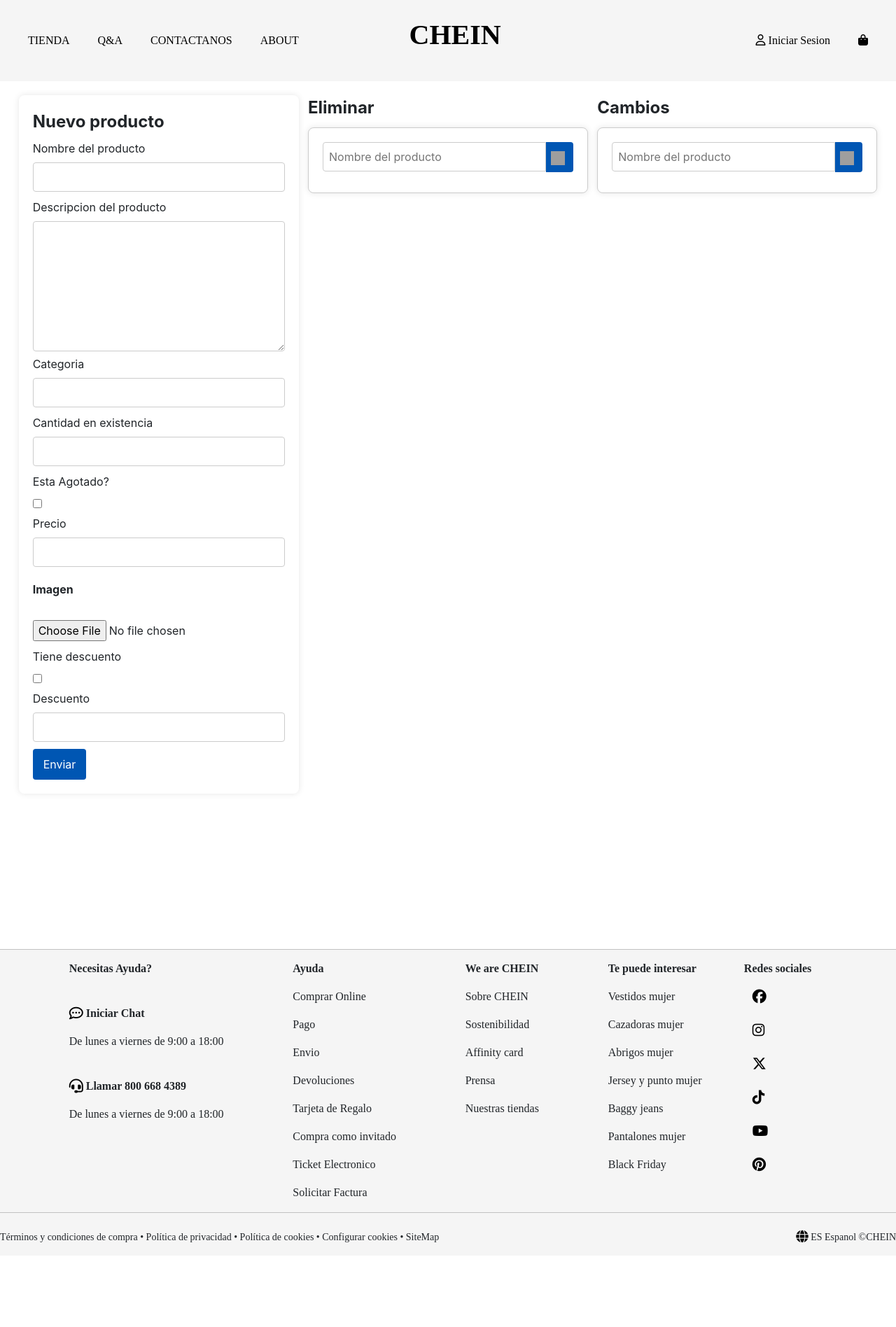
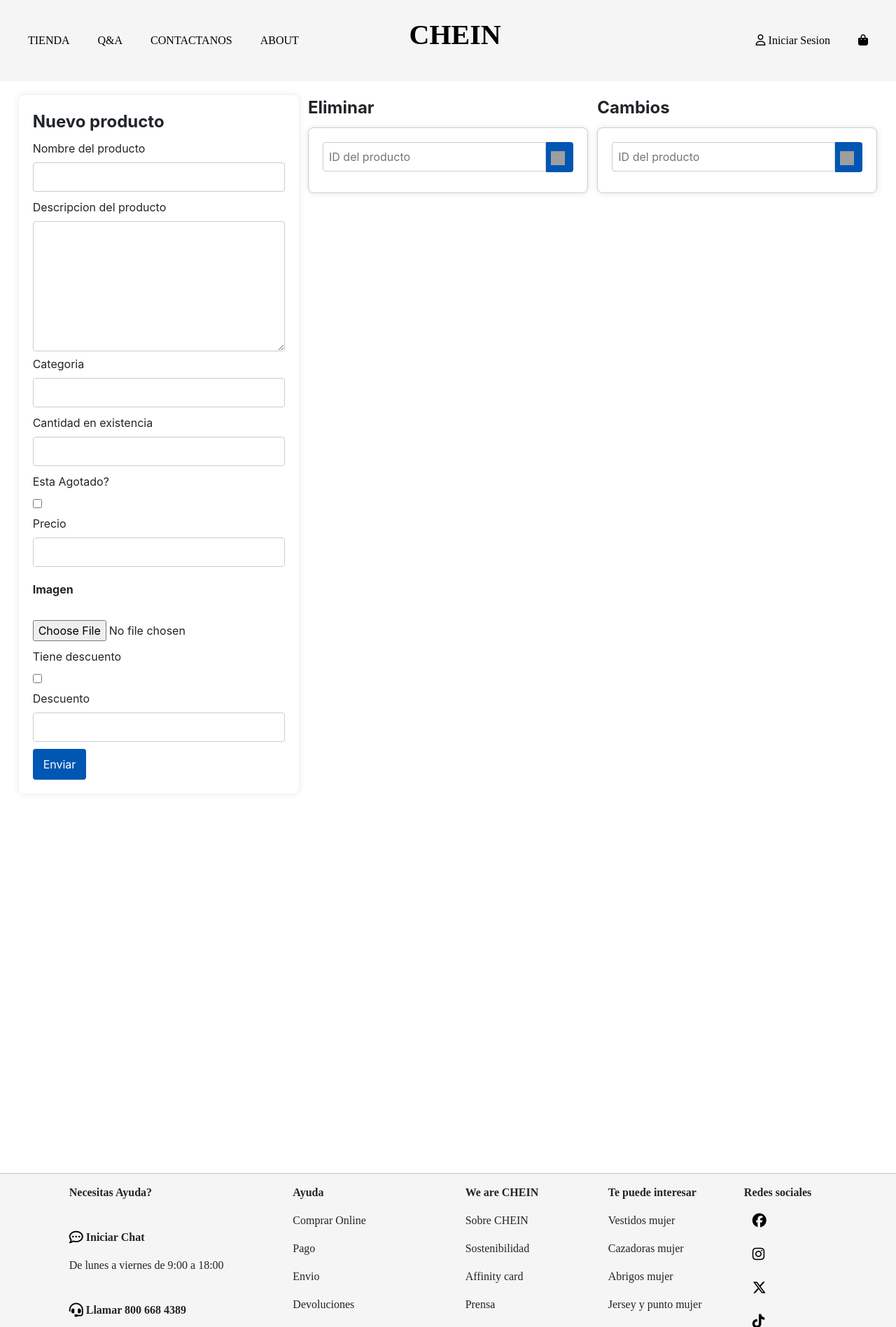
Before and after one commit to fabianreyesmn/CHEIN, a PHP site: page /ABC.php in a window 1280 px wide. Shown: the top 1896 px of the page at 70% size. Before the commit the page ends 1776 px from the top, so only its background shows below. Run offline with PHP 8.4, Linux system fonts and the light colour scheme; some libraries are stand-ins or nearby versions; some web fonts are replaced; grey boxes are pictures that could not be loaded.

Commit message:
cambio a que sea con ID

```diff
--- a/public_html/ABC.php
+++ b/public_html/ABC.php
@@ -3,6 +3,7 @@ SESSION_START();
 ?>
 <!DOCTYPE html>
 <html lang="es">
+
 <head>
     <meta charset="UTF-8">
     <script src="https://kit.fontawesome.com/48174618d9.js" crossorigin="anonymous"></script>
@@ -13,6 +14,7 @@ SESSION_START();
     <link rel="stylesheet" href="estilos/estilosABC.css">
 </head>
 <?php include("otroheader.php") ?>
+
 <body id="html">
     <div class="contenido2">
         <div class="contenedor-Altas">
@@ -142,7 +144,7 @@ SESSION_START();
             <legend id="title-bajas">Eliminar</legend>
             <form id="bajas" action="<?php echo htmlspecialchars($_SERVER["PHP_SELF"]); ?>" method="post">
                 <div id="div-bajas">
-                    <input id="bajas" type="text" placeholder="Nombre del producto" name="nombre" required>
+                    <input id="bajas" type="text" placeholder="ID del producto" name="id" required>
                     <input type="hidden" name="formulario" value="bajas">
                     <button id="btn-bajas" type="submit">
                         <img src="https://icones.pro/wp-content/uploads/2021/06/icone-loupe-noir.png" alt="Lupa" width="25px" height="25px">
@@ -159,19 +161,26 @@ SESSION_START();
                 $conexion = new mysqli($servidor, $usuario, $contrasena, $base_de_datos);
                 if ($conexion->connect_error) {
                     die("Conexión fallida: " . $conexion->connect_error);
-                } else {
-                    $nombre = $_POST['nombre'];
-                    $sql = "DELETE FROM Producto WHERE Nombre_P = '$nombre'";
-
-                    if ($conexion->query($sql) === TRUE) {
-                        echo "<div class='eliminado bajasmsg'>";
-                        echo "<h4>Producto eliminado con éxito</h4>";
+                }
+                $id = $_POST['id'];
+                $query = "SELECT * FROM producto WHERE ID_Producto = $id";
+                $result = $conexion->query($query);
+                if ($result->num_rows > 0) {
+                    $deleteQuery = "DELETE FROM producto WHERE ID_Producto = $id";
+                    if ($conexion->query($deleteQuery) === TRUE) {
+                        echo "<div class='aprobado'>";
+                        echo "<h4>El producto ha sido eliminado con éxito.</h4>";
                         echo "</div>";
                     } else {
-                        echo "<div class='denegado bajasmsg'>";
+                        echo "<div class='denegado'>";
                         echo "<h4>Error al eliminar el producto: " . $conexion->error . "</h4>";
                         echo "</div>";
                     }
+                } else {
+                    // The product does not exist, display a message
+                    echo "<div class='denegado'>";
+                    echo "<h4>El producto no existe.</h4>";
+                    echo "</div>";
                 }
             }
             ?>
@@ -180,7 +189,7 @@ SESSION_START();
             <legend id="title-cambios">Cambios</legend>
             <form id="cambios" action="<?php echo htmlspecialchars($_SERVER["PHP_SELF"]); ?>" method="post">
                 <div id="div-cambios">
-                    <input id="cambios" type="text" placeholder="Nombre del producto" name="nombre" required>
+                    <input id="cambios" type="text" placeholder="ID del producto" name="id" required>
                     <input type="hidden" name="formulario" value="cambios">
                     <button id="btn-cambios" type="submit">
                         <img src="https://icones.pro/wp-content/uploads/2021/06/icone-loupe-noir.png" alt="Lupa" width="25px" height="25px">
@@ -199,7 +208,7 @@ SESSION_START();
                 if ($conexion->connect_error) {
                     die("Conexión fallida: " . $conexion->connect_error);
                 } else {
-                    $nombre = $_POST['nombre'];
+                    $id = $_POST['id'];
                     $sql = "SELECT
                         Producto.ID_Producto,
                         Producto.Nombre_P,
@@ -214,14 +223,18 @@ SESSION_START();
                         FROM
                             Producto
                         WHERE
-                            Nombre_P = '$nombre';";
+                            ID_Producto = '$id';";
                     $resultado = $conexion->query($sql);
                     if ($resultado->num_rows > 0) {
                         while ($fila = $resultado->fetch_assoc()) {
                             echo '<form id="form2" action="' . htmlspecialchars($_SERVER["PHP_SELF"]) . '" method="post" enctype="multipart/form-data">';
                             echo '<legend>Modificar producto</legend>';
+
+                            echo '<label for="id_producto">ID del producto</label><br>';
+                            echo '<input type="text" id="id_producto" name="id_producto" value="' . $id . '" required><br>';
+
                             echo '<label for="nombre_producto">Nombre del producto</label><br>';
-                            echo '<input type="text" id="nombre_producto" name="nombre_producto" value="' . $nombre . '" required><br>';
+                            echo '<input type="text" id="nombre_producto" name="nombre_producto" value="' . $fila['Nombre_P'] . '" required><br>';
 
                             echo '<label for="descripcion_producto">Descripcion del producto</label><br>';
                             echo '<textarea id="descripcion_producto" name="descripcion_producto" rows="7" cols="40" required>';
@@ -278,6 +291,7 @@ SESSION_START();
                 if ($conexion->connect_error) {
                     die("Conexión fallida: " . $conexion->connect_error);
                 } else {
+                    $id = isset($_POST['id_producto']) ? $_POST['id_producto'] : '';
                     $nombre = $_POST['nombre_producto'];
                     $descripcion = $_POST['descripcion_producto'];
                     $categoria = $_POST['categoria_producto'];
@@ -313,12 +327,16 @@ SESSION_START();
                     Imagen_P = '$imagen',
                     Tiene_Descuento_P = '$tiene_descuento',
                     Descuento_P = '$descuento'
-                WHERE Nombre_P = '$nombre';";
-                    $conexion->query($sql);
-
-                    echo "<div class='agregado cambiosmsg'>";
-                    echo "<h4>Producto modificado con éxito</h4>";
-                    echo "</div>";
+                WHERE ID_Producto = '$id';";
+                    if ($conexion->query($sql) === TRUE) {
+                        echo "<div class='aprobado cambiosmsg'>";
+                        echo "<h4>El producto ha sido modificado con éxito.</h4>";
+                        echo "</div>";
+                    } else {
+                        echo "<div class='denegado cambiosmsg'>";
+                        echo "<h4>Error al modificar el producto: " . $conexion->error . "</h4>";
+                        echo "</div>";
+                    }
                 }
             }
             ?>
--- a/public_html/estilos/estilosABC.css
+++ b/public_html/estilos/estilosABC.css
@@ -15,7 +15,7 @@ body {
     display: flex;
     justify-content: space-around;
     margin: 20px;
-    height: 150vh;
+    height: 190vh;
 }
 
 /* Estilos para el formulario de altas, bajas y cambios */
```
